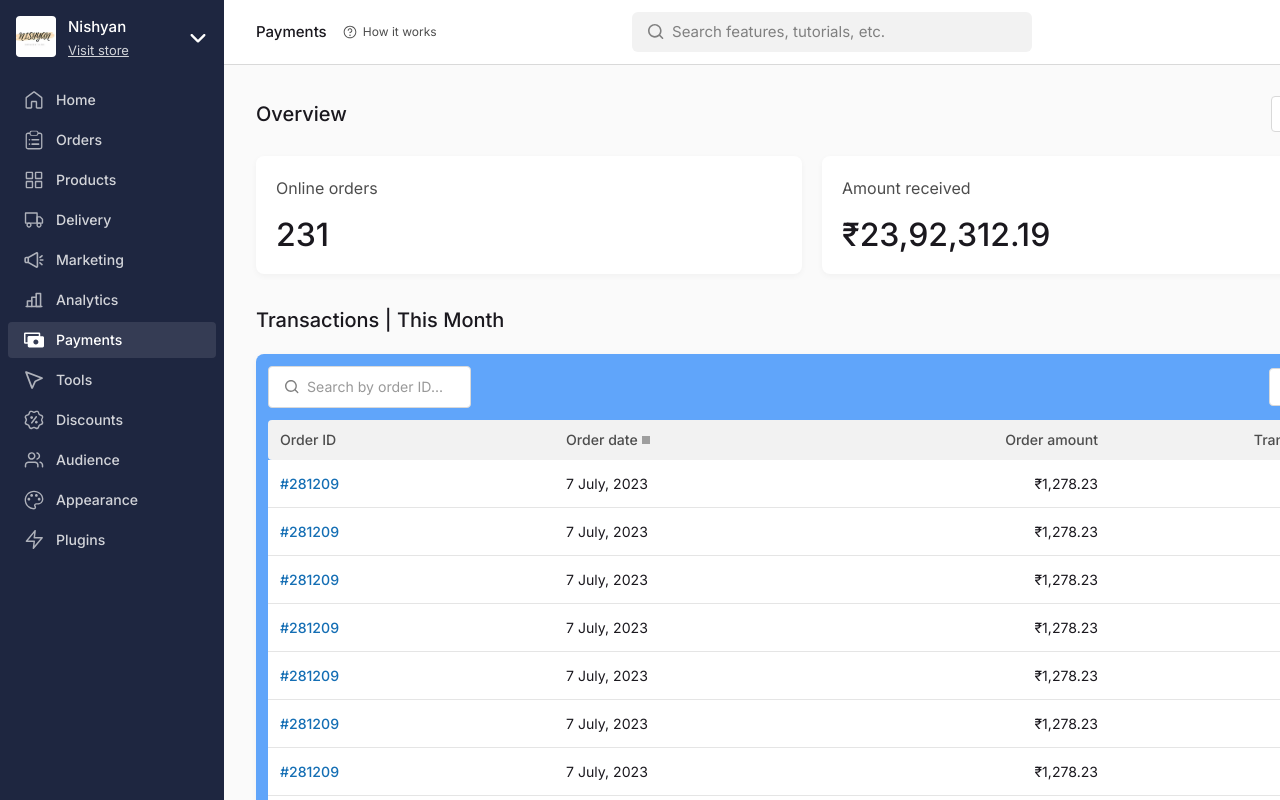
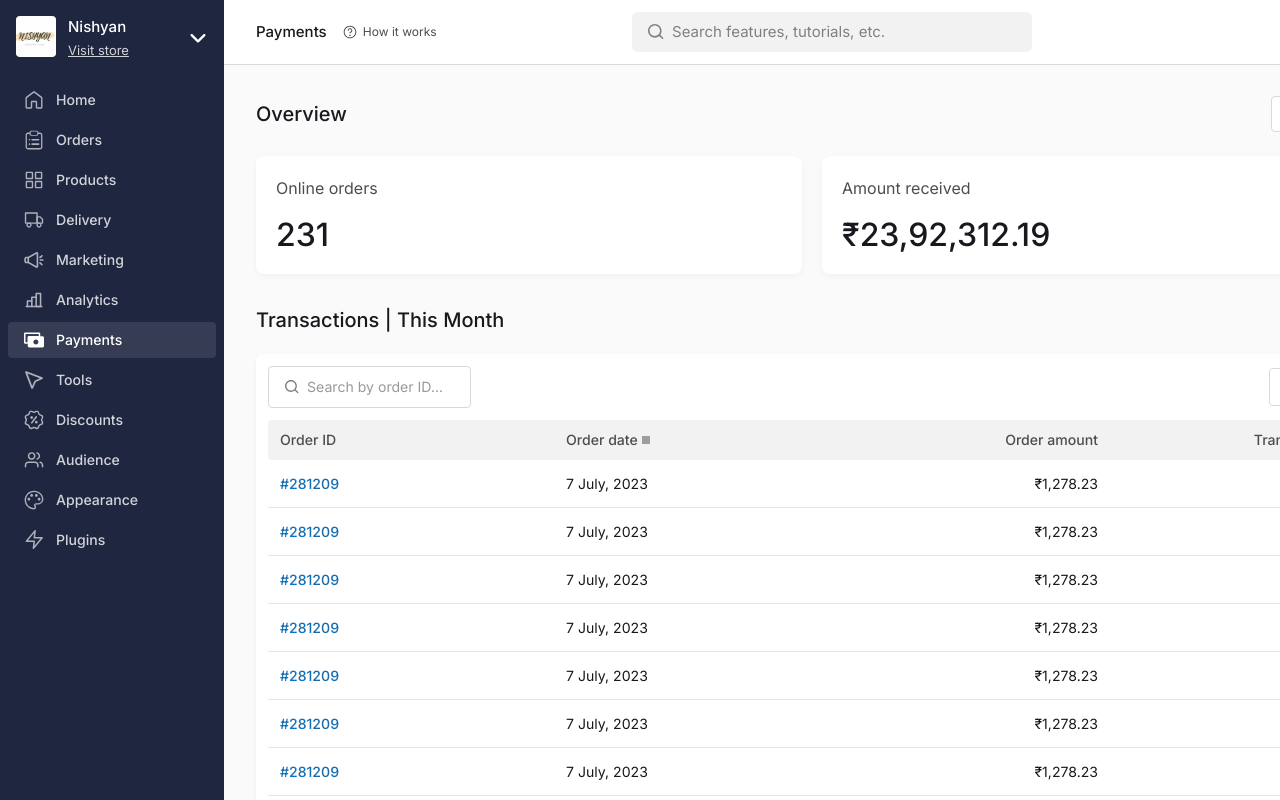
Before and after one commit to codepley/dukaan-dashboard, a React (Vite) app: page / in a window 1280 px wide. Shown: the top 800 px of the page. Built offline with nearby package versions, Linux system fonts and the light colour scheme; grey boxes are pictures that could not be loaded; a web font is replaced by a local one.

Commit message:
remove color

```diff
--- a/src/components/Dashboard.jsx
+++ b/src/components/Dashboard.jsx
@@ -77,7 +77,7 @@ const Dashboard = () => {
           Transactions | This Month
         </div>
 
-        <div className="rounded-lg bg-black-100 bg-blue-400 w-full box-border md:w-[72rem] shadow-[0px_2px_6px_rgba(26,_24,_30,_0.04)] overflow-hidden flex flex-col items-end justify-start pt-[0.75rem] px-[0.75rem] pb-[1.5rem] text-[0.75rem]">
+        <div className="rounded-lg bg-black-100 w-full box-border md:w-[72rem] shadow-[0px_2px_6px_rgba(26,_24,_30,_0.04)] overflow-hidden flex flex-col items-end justify-start pt-[0.75rem] px-[0.75rem] pb-[1.5rem] text-[0.75rem]">
           <div className="flex w-full flex-col items-end justify-start gap-[0.75rem] text-[0.72rem] md:text-[0.88rem] text-black-60">
             <div className="self-stretch flex gap-[0.25rem] flex-col md:flex-row items-center justify-between">
               <div className="w-full md:w-[15.5rem] flex flex-row items-start justify-start">
```
